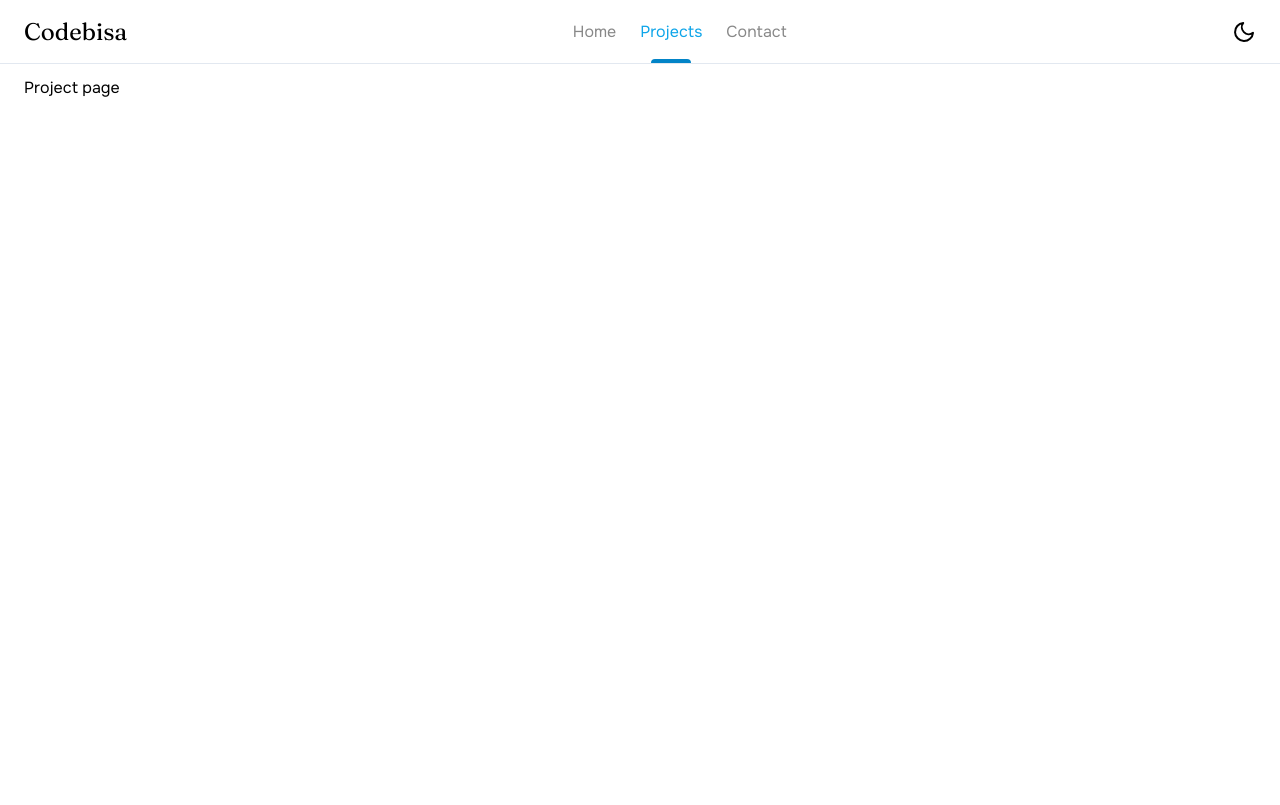
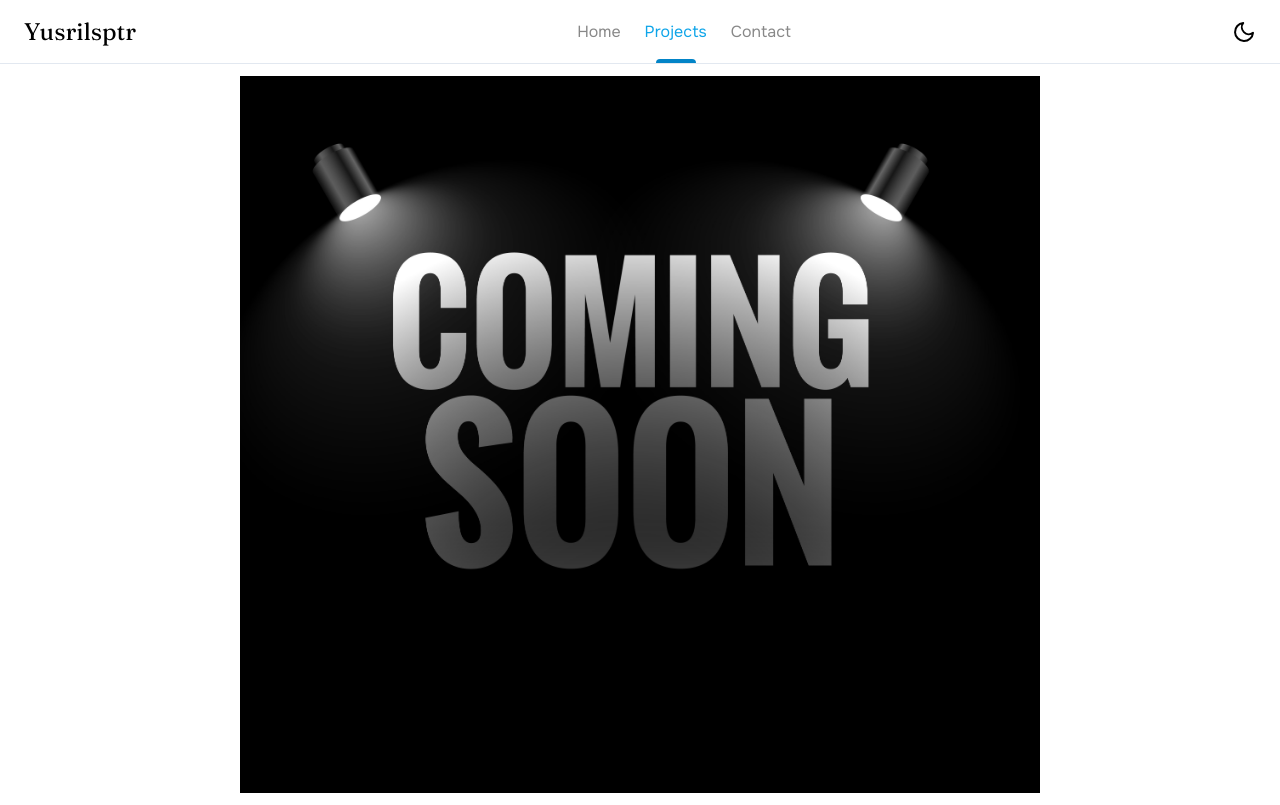
Before and after one commit to yusrilseptriandy/codebisa, a Next.js app: page /projects in a window 1280 px wide. Built offline with nearby package versions, Linux system fonts and the light colour scheme; a web font is replaced by a local one.

Commit message:
change logo name

```diff
--- a/app/(page)/projects/page.tsx
+++ b/app/(page)/projects/page.tsx
@@ -1,5 +1,17 @@
+import Image from 'next/image';
+
 const ProjectsPage = () => {
-  return <div>Project page</div>;
+  return (
+    <div className="w-full h-full flex items-center justify-center">
+      <Image
+        src={'/cs.jpg'}
+        alt="coming soon"
+        width={800}
+        height={500}
+        className=""
+      />
+    </div>
+  );
 };
 
 export default ProjectsPage;
--- a/components/logo.tsx
+++ b/components/logo.tsx
@@ -16,7 +16,7 @@ const font2 = Tac_One({ subsets: ['latin'], weight: '400' });
 const Logo = () => {
   return (
     <Link href={'/'} className={`${font.className} text-2xl flex items-center`}>
-      <h1 className="font-semibold text-md">Codebisa</h1>
+      <h1 className="font-semibold text-md">Yusrilsptr</h1>
     </Link>
   );
 };
```
Also changed, not shown: public/cs.jpg (added).
